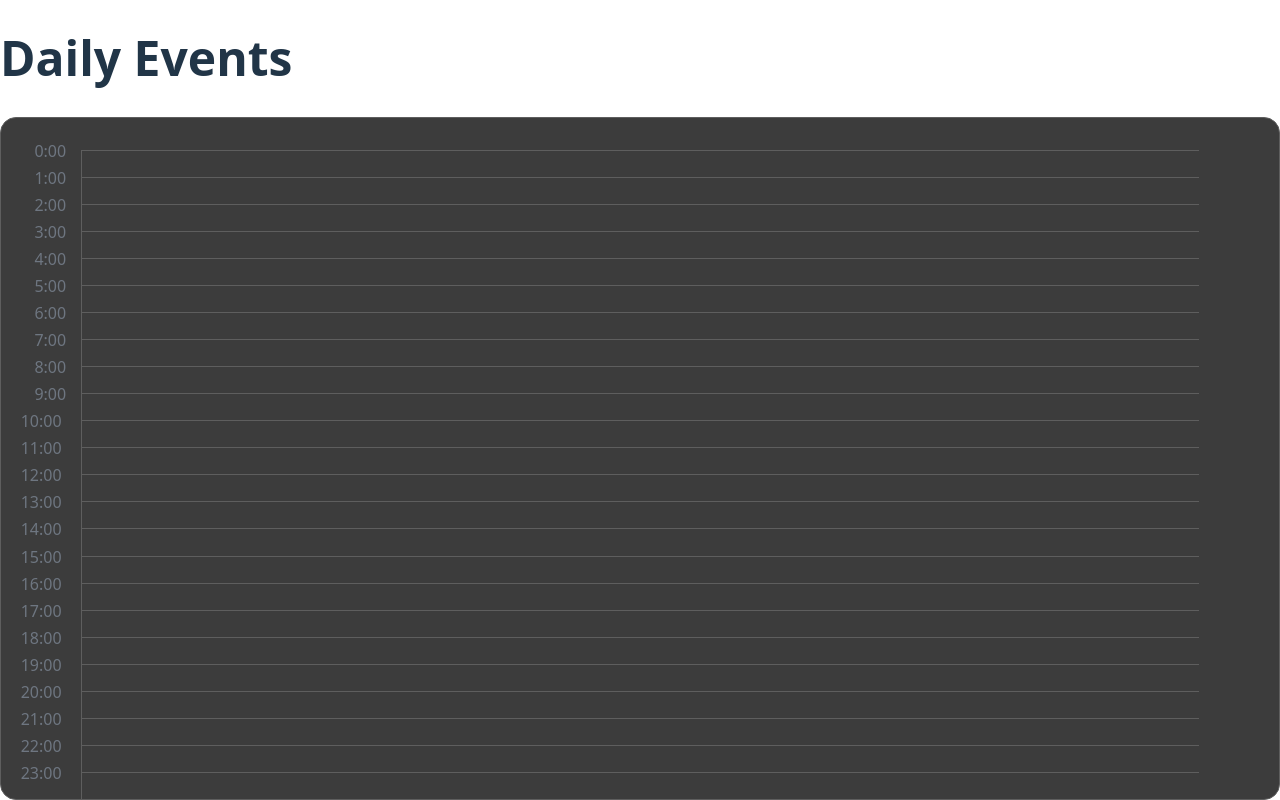
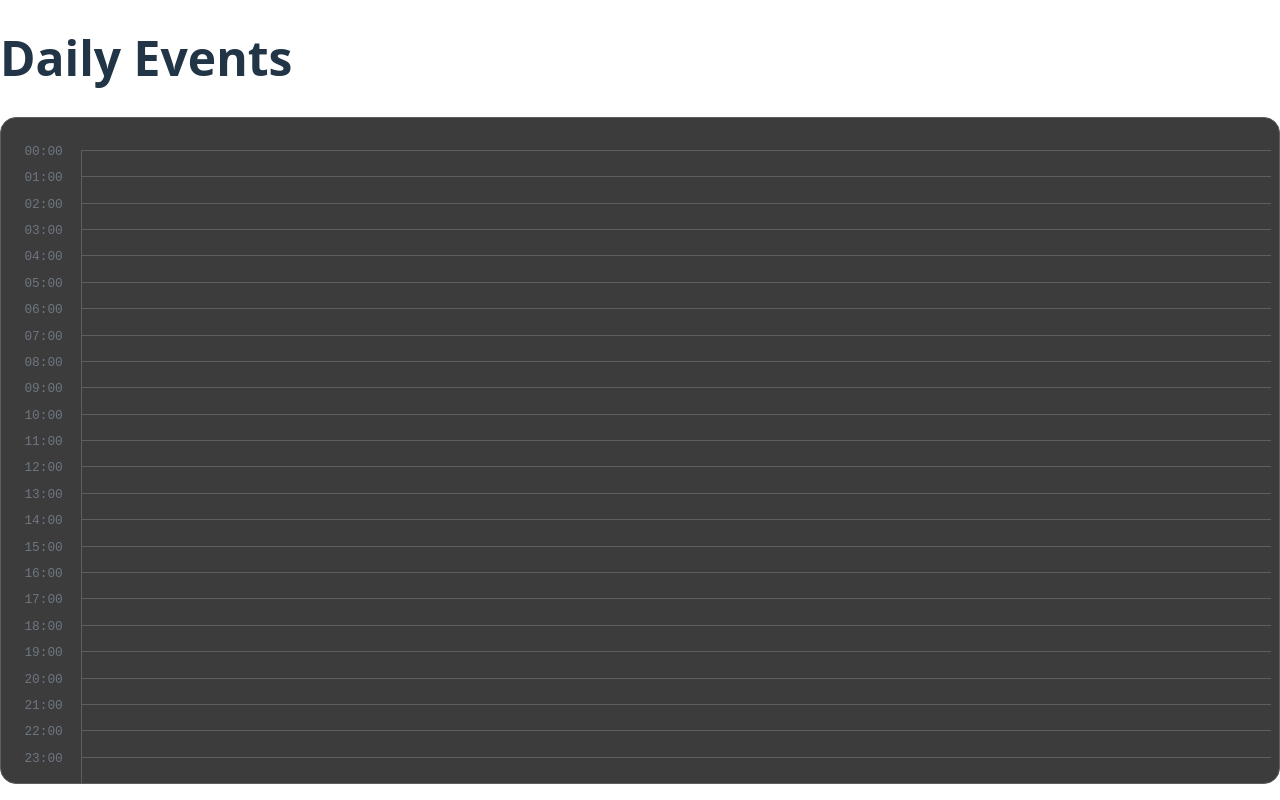
Before and after one commit to raswonders/daily-events, a React (Vite) app: page / in a window 1280 px wide. Built offline with nearby package versions, Linux system fonts and the light colour scheme.

Commit message:
refine table styling

```diff
--- a/src/App.css
+++ b/src/App.css
@@ -31,9 +31,11 @@ body {
 
 .App_Table {
   flex: 1;
-  padding-inline: 5rem;
+  padding-inline-start: 5rem;
+  padding-inline-end: 0.5rem;
   padding-block-start: 2rem;
   background-color: var(--table-bg-color);
   border-radius: 1rem;
   border: 1px solid var(--table-border-color);
+  margin-block-end: 1rem;
 }
--- a/src/components/Table.css
+++ b/src/components/Table.css
@@ -16,7 +16,9 @@
 
 .Table_header {
   position: absolute;
-  transform: translate(-150%, -50%);
+  transform: translate(-150%, -45%);
+  font-size: 0.8rem;
+  font-family: monospace;
 }
 
 .Table_upperCell {
--- a/src/components/Table.tsx
+++ b/src/components/Table.tsx
@@ -10,7 +10,9 @@ const rows = Array.from({ length: 24 }, (_, index) => {
 function getTime(minutes: number) {
   const hours = Math.floor(minutes / 60);
   const minutesRemaining = minutes % 60;
-  return `${hours}:${minutesRemaining.toString().padStart(2, "0")}`;
+  return `${hours.toString().padStart(2, "0")}:${minutesRemaining
+    .toString()
+    .padStart(2, "0")}`;
 }
 
 export function Table() {
```
